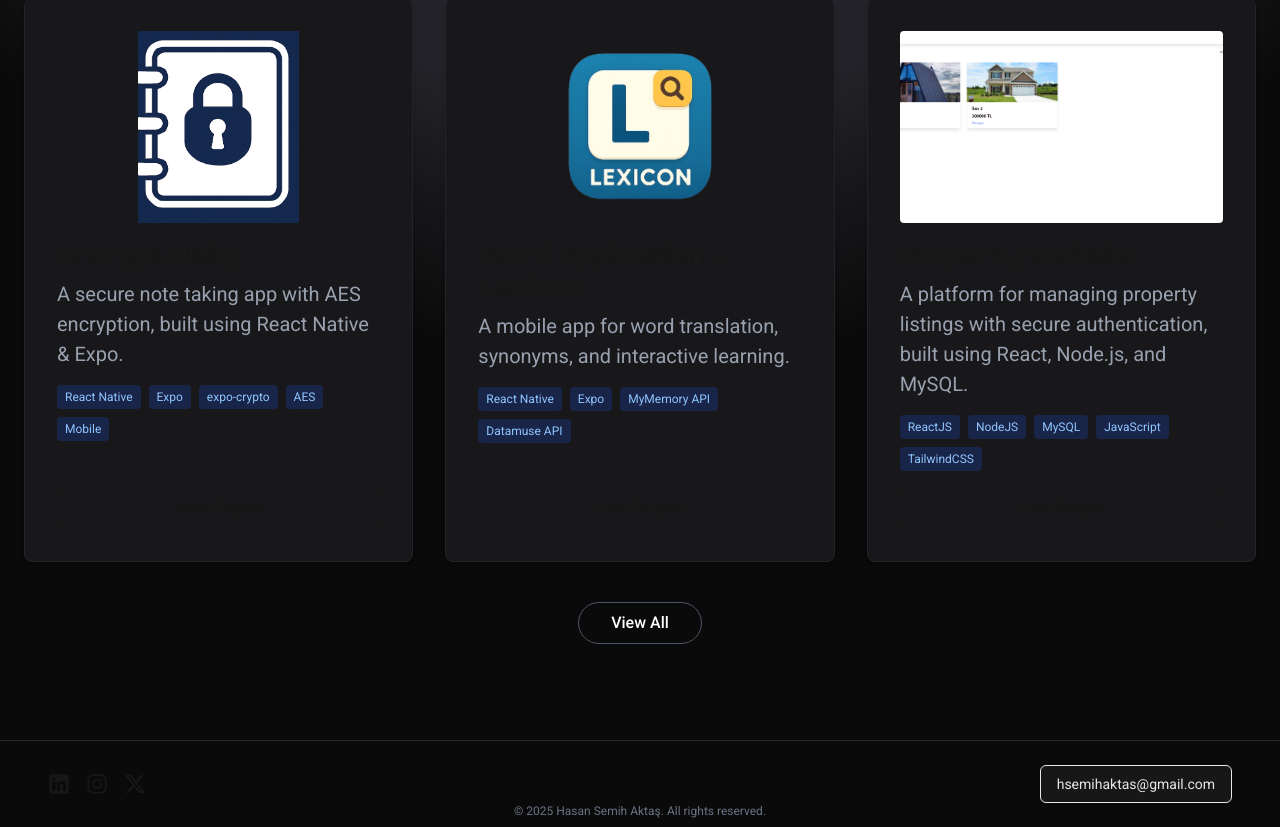
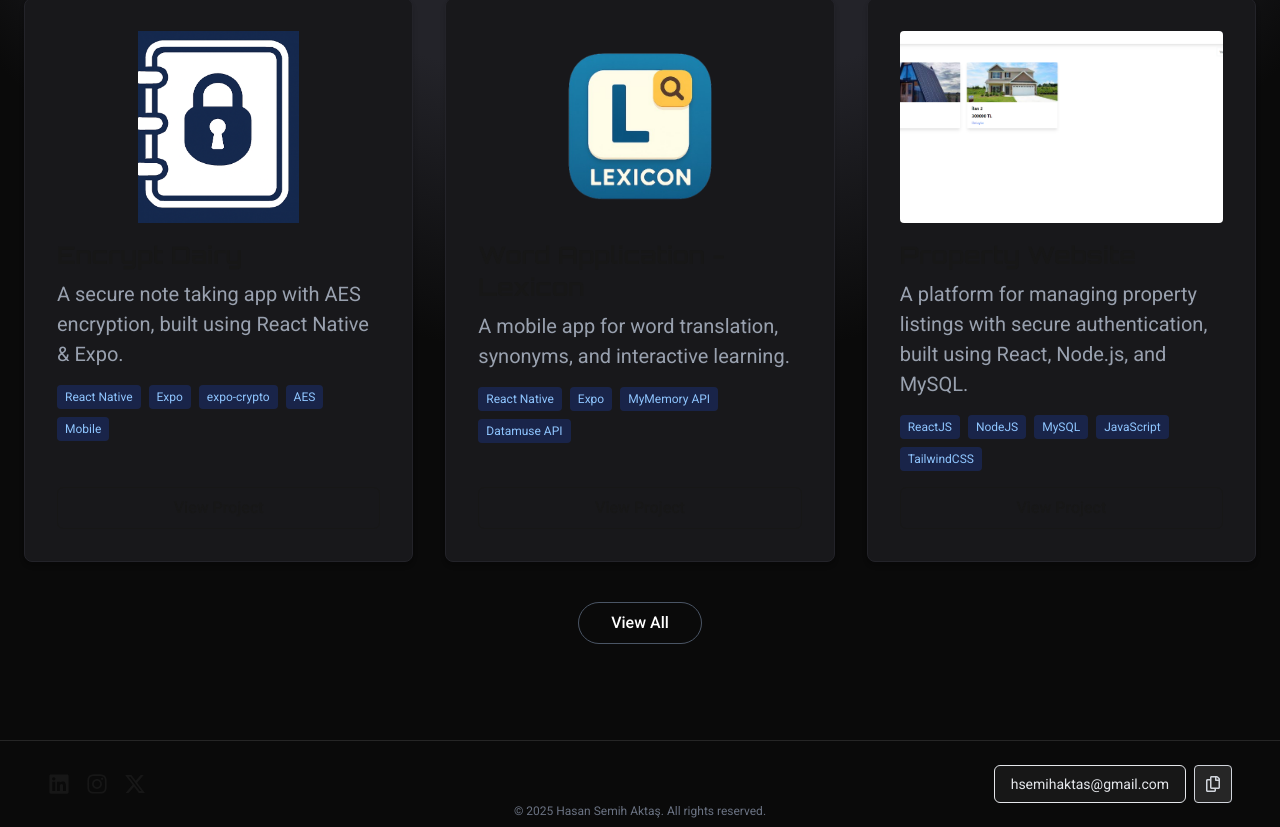
Before and after one commit to hsemihaktas/My-Website-New, a Next.js app: page / in a window 1280 px wide. Shown: the part 1464-2291 px from the top of the page. Built offline with nearby package versions, Linux system fonts and the light colour scheme.

Commit message:
Add copy-to-clipboard for email in Footer
Introduced a button next to the email address in the Footer component that allows users to copy the email to their clipboard. The button provides visual feedback by toggling between copy and check icons upon successful copy.

```diff
--- a/components/Footer.tsx
+++ b/components/Footer.tsx
@@ -2,6 +2,8 @@
 import { FaLinkedin, FaInstagram } from "react-icons/fa";
 import { FaXTwitter } from "react-icons/fa6";
 import { useLang } from "../context/LangContext";
+import { useState } from "react";
+import { FaRegCopy, FaCheck } from "react-icons/fa";
 
 export default function Footer() {
   const footerContent = {
@@ -17,6 +19,12 @@
 
   const { lang } = useLang();
   const c = footerContent[lang as 'tr' | 'en'];
+  const [copied, setCopied] = useState(false);
+  const handleCopy = () => {
+    navigator.clipboard.writeText(c.mail);
+    setCopied(true);
+    setTimeout(() => setCopied(false), 1500);
+  };
   return (
     <footer className="w-full py-6 flex flex-col md:flex-row items-center justify-between border-t border-neutral-800 mt-16 px-4 md:px-12 bg-transparent relative">
       <div className="flex gap-4 mb-4 md:mb-0">
@@ -25,9 +33,28 @@
   <a href="https://x.com/hsemihaktas" aria-label="X" className="hover:text-blue-300 transition"><FaXTwitter size={22} /></a>
       </div>
       <div className="flex items-center gap-2">
-        <a href={`mailto:${c.mail}`} className="border px-4 py-2 rounded-md bg-neutral-900 text-gray-200 hover:bg-blue-500 hover:text-white transition text-sm flex items-center gap-2">
-          {c.mail}
-        </a>
+        <div className="flex items-center gap-1">
+          <a
+            href="mailto:hsemihaktas@gmail.com"
+            target="_blank"
+            rel="noopener noreferrer"
+            className="border px-4 py-2 rounded-md bg-neutral-900 text-gray-200 text-sm select-text cursor-pointer hover:bg-blue-500 hover:text-white transition"
+            aria-label="E-posta gönder"
+            style={{ userSelect: 'text' }}
+          >
+            {c.mail}
+          </a>
+          <button
+            type="button"
+            onClick={handleCopy}
+            className="ml-1 flex items-center justify-center rounded bg-neutral-800 text-gray-300 hover:bg-blue-500 hover:text-white transition border"
+            style={{ width: 38, height: 38 }}
+            aria-label="E-posta adresini kopyala"
+          >
+            {copied ? <FaCheck size={16} /> : <FaRegCopy size={16} />}
+          </button>
+        </div>
+
       </div>
       <div className="w-full text-center text-xs text-gray-500 mt-4 md:mt-0 md:absolute md:bottom-2 md:left-0 md:right-0">
         {c.copyright}
```
